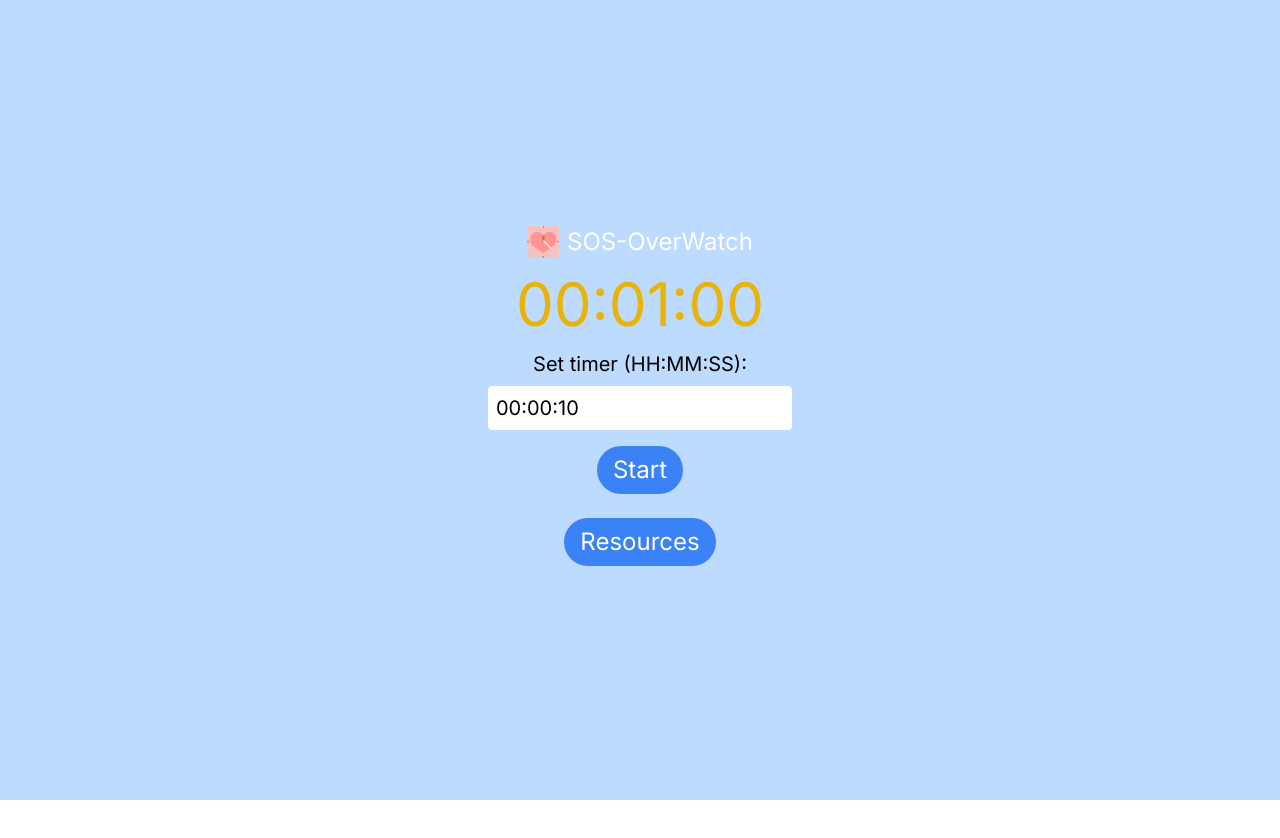
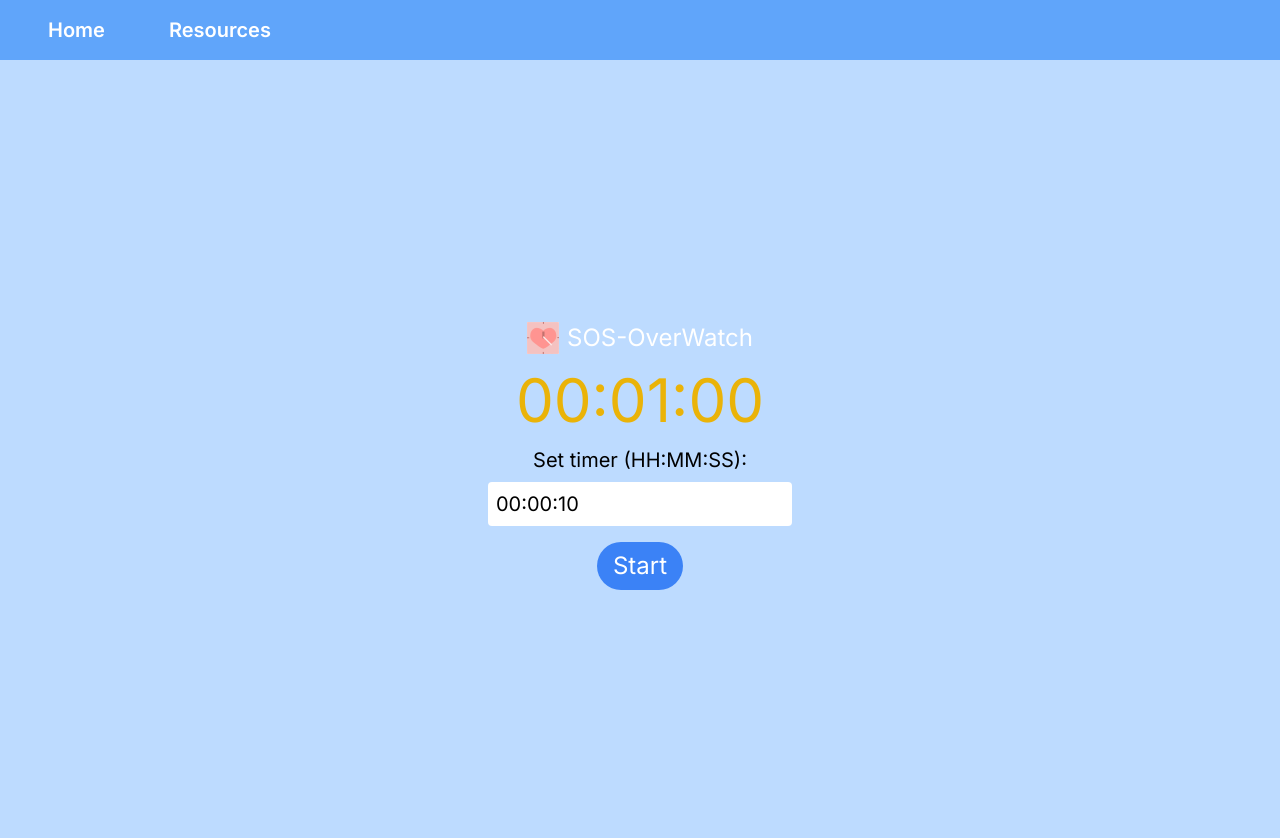
Before and after one commit to ewanbrinkman/stormhacks-2024, a Next.js app: page / in a window 1280 px wide. Shown: the top 838 px of the page. Before the commit the page ends 800 px from the top, so only its background shows below. Built offline with nearby package versions, Linux system fonts and the light colour scheme.

Commit message:
feat: add navbar

```diff
--- /dev/null
+++ b/src/app/components/Navbar.tsx
@@ -0,0 +1,14 @@
+import NavbarLink from '@components/NavbarLink';
+
+const Navbar: React.FC = () => {
+    return (
+        <nav className="bg-blue-400 p-4">
+            <div className="flex justify-between sm:justify-start items-center">
+                <NavbarLink href="/">Home</NavbarLink>
+                <NavbarLink href="/resources">Resources</NavbarLink>
+            </div>
+        </nav>
+    );
+};
+
+export default Navbar;
--- /dev/null
+++ b/src/app/components/NavbarLink.tsx
@@ -0,0 +1,19 @@
+import Link from 'next/link';
+
+interface NavbarLinkProps {
+    href: string;
+    children?: React.ReactNode;
+}
+
+const NavbarLink: React.FC<NavbarLinkProps> = (props: NavbarLinkProps) => {
+    return (
+        <Link
+            href={props.href}
+            className="text-white text-xl font-semibold mx-8 transition duration-300 ease-in-out hover:text-gray-300 focus:text-gray-400"
+        >
+            {props.children}
+        </Link>
+    );
+};
+
+export default NavbarLink;
--- a/src/app/layout.tsx
+++ b/src/app/layout.tsx
@@ -1,6 +1,6 @@
 import { Metadata } from "next";
 import { Inter } from "next/font/google";
-import Head from "next/head"; // Import Head component
+import Navbar from "@components/Navbar";
 import "./globals.css";
 
 const inter = Inter({ subsets: ["latin"] });
@@ -18,7 +18,10 @@ export default function RootLayout({
   return (
     <html lang="en">
       <link rel="icon" href="/favicon.ico" sizes="any" />
-      <body className={inter.className}>{children}</body>
+      <body className={inter.className}>
+        <Navbar />
+        {children}
+      </body>
     </html>
   );
 }
--- a/src/app/page.tsx
+++ b/src/app/page.tsx
@@ -188,8 +188,7 @@ export default function Home() {
             </Button>
           </div>
         )}
-        <Button href="/resource" className='bg-blue-500 transition duration-300 ease-in-out hover:bg-blue-600 focus:bg-blue-700 mt-4'>Resources</Button>
-      </div>
+        </div>
     </main>
   );
 }
```
Also changed, not shown: src/app/resources/page.tsx (renamed from src/app/resource/page.tsx).
